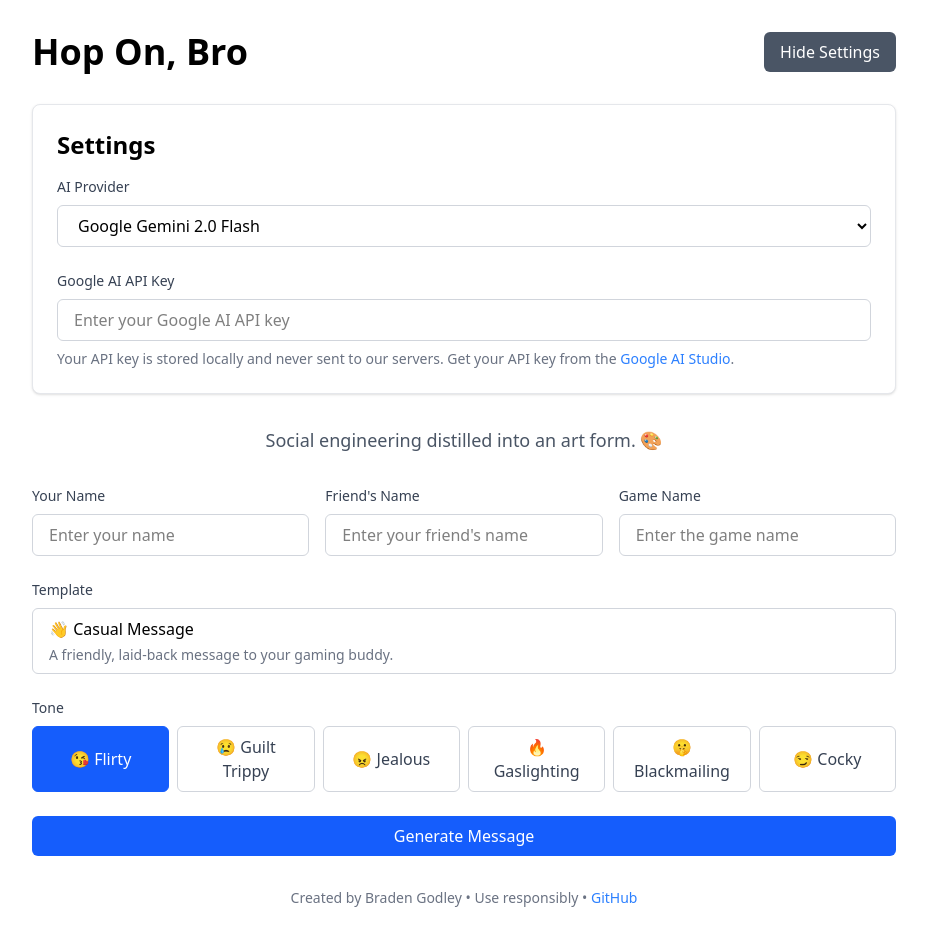
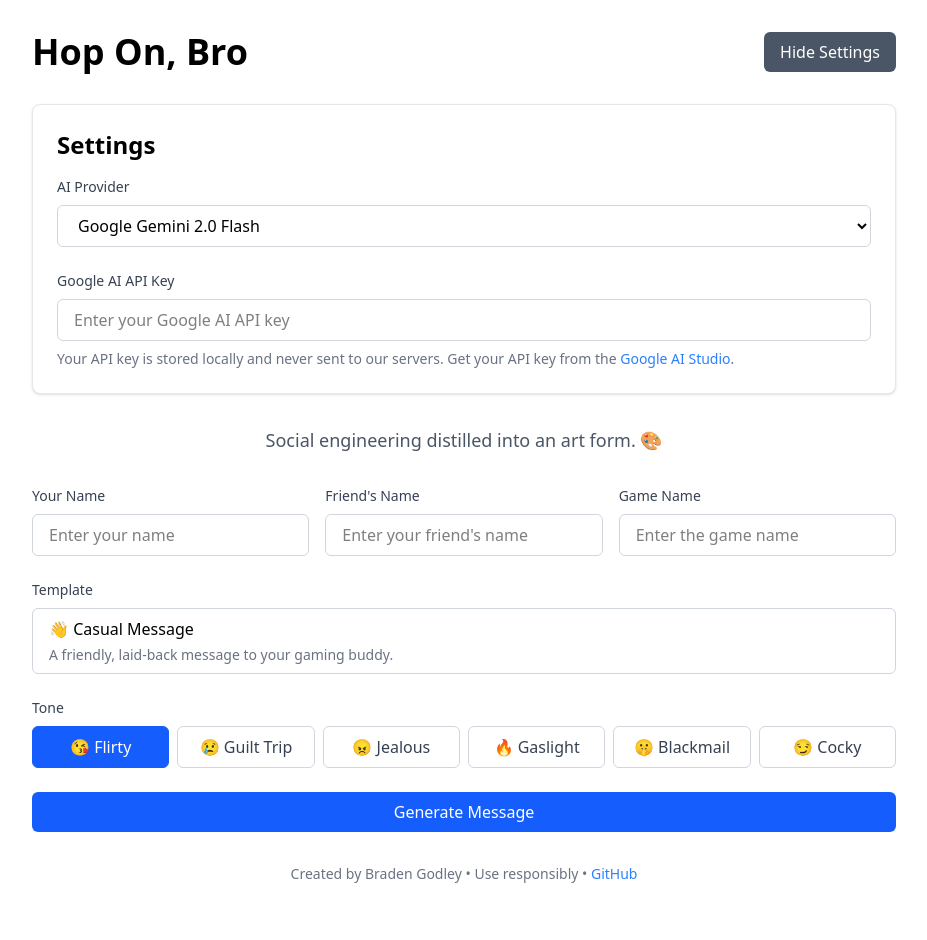
Before and after one commit to braden-godley/hop-on-bro, a React (Vite) app: page / in a window 1280 px wide. Shown: the whole page, without its empty margins (176-1103 px from the left). After the commit the page ends 916 px from the top, so only its background shows below. Built offline with nearby package versions, Linux system fonts and the light colour scheme.

Commit message:
improve blackmail prompt

```diff
--- a/src/constants/content.js
+++ b/src/constants/content.js
@@ -138,13 +138,13 @@ export const templates = [
     value: 'freudian',
     label: '🛋️ Freudian Psychoanalysis',
     summary: 'A psychological analysis linking gaming avoidance to childhood trauma.',
-    prompt: "Write a message (4-5 sentences) in the style of Sigmund Freud conducting a psychoanalysis. Interpret their reluctance to join the game as manifestations of deep-seated psychological issues. Reference concepts like the id, ego, and superego, the Oedipus complex, and repressed desires. Make questionable connections between their childhood experiences and current gaming habits. Use terms like 'fascinating', 'tell me more about your mother', and 'clearly a manifestation of'. The tone should be clinical and analytical while making increasingly wild psychological interpretations. Suggest that not joining will lead to severe psychological regression."
+    prompt: "Write a message (5-6 sentences) in the style of Sigmund Freud conducting a psychoanalysis. Interpret their reluctance to join the game as manifestations of deep-seated psychological issues. Reference concepts like the id, ego, and superego, the Oedipus complex, and repressed desires. Make questionable connections between their childhood experiences and current gaming habits. Use terms like 'fascinating', 'tell me more about your mother', and 'clearly a manifestation of'. The tone should be clinical and analytical while making increasingly wild psychological interpretations. Suggest that not joining will lead to severe psychological regression."
   },
   {
     value: 'mother',
     label: '👩 Mother',
     summary: 'A guilt-inducing message from your concerned gaming mother.',
-    prompt: "Write a message (4-5 sentences) in the style of a concerned mother. Use phrases like 'I raised you better than this', 'after all I've done for you', and 'I'm not angry, just disappointed'. Express worry about their social life and gaming habits. Mention how you haven't heard from them in a while. Include typical motherly concerns about their health, eating habits, and whether they're getting enough sleep. Add some guilt about how much you've sacrificed for them. The tone should be a mix of loving concern and passive-aggressive guilt-tripping. Imply that their refusal to join is breaking their mother's heart."
+    prompt: "Write a message (5-6 sentences) in the style of a concerned mother. Use phrases like 'I raised you better than this', 'after all I've done for you', and 'I'm not angry, just disappointed'. Express worry about their social life and gaming habits. Mention how you haven't heard from them in a while. Include typical motherly concerns about their health, eating habits, and whether they're getting enough sleep. Add some guilt about how much you've sacrificed for them. The tone should be a mix of loving concern and passive-aggressive guilt-tripping. Imply that their refusal to join is breaking their mother's heart."
   },
   {
     value: 'nigerianPrince',
@@ -190,8 +190,8 @@ export const tones = [
     prompt: 'Generate a flirty, playful message that not-so-subtly hints at attraction while staying tasteful.'
   },
   {
-    value: 'guilt-trippy',
-    label: '😢 Guilt Trippy',
+    value: 'guilt-trip',
+    label: '😢 Guilt Trip',
     prompt: 'Generate a message that uses guilt trips and emotional manipulation to convince them to join.'
   },
   {
@@ -200,14 +200,14 @@ export const tones = [
     prompt: 'Generate a message that expresses great jealousy and frustration about them hanging out with other people instead of joining your game.'
   },
   {
-    value: 'gaslighting',
-    label: '🔥 Gaslighting',
+    value: 'gaslight',
+    label: '🔥 Gaslight',
     prompt: 'Generate a message that manipulatively questions their memory and perception, suggesting they actually promised to join the game but must have forgotten. Use misdirection and "are you sure?" moments while being very pushy and insistent.'
   },
   {
-    value: 'blackmailing',
-    label: '🤫 Blackmailing',
-    prompt: 'Generate a message that makes vague threats about revealing unspecified secrets or information. Keep all threats completely non-specific, like "it would be a shame if certain things came to light" or "you wouldn\'t want this getting out". Never mention any actual secrets or details.'
+    value: 'blackmail',
+    label: '🤫 Blackmail',
+    prompt: 'Generate a message that makes vague threats about revealing unspecified secrets or information. You must use the non-specific threat "it would be a shame if certain things came to light". Never mention any actual secrets or details.'
   },
   {
     value: 'cocky',
```
